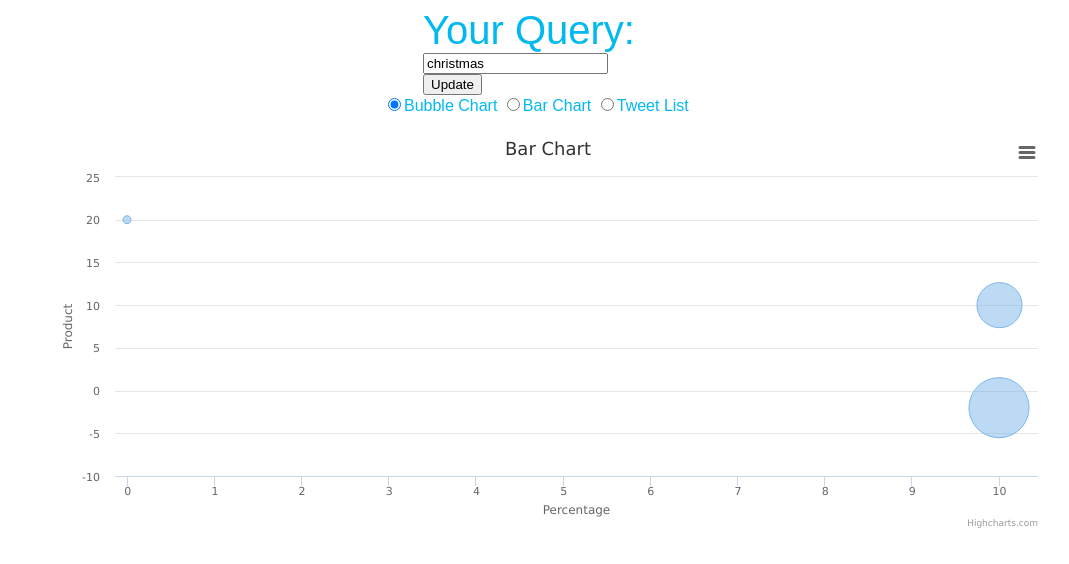
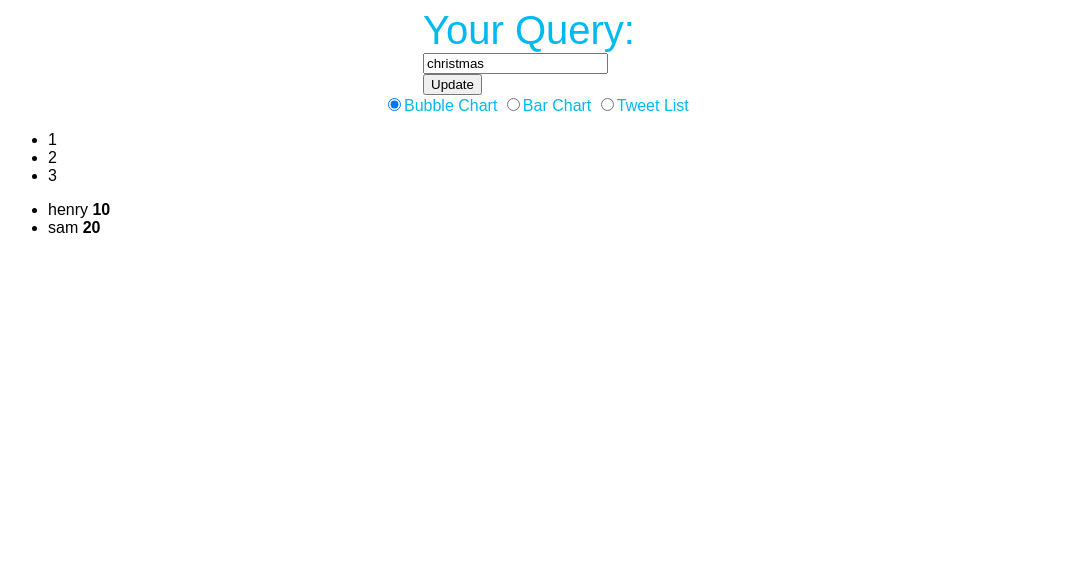
Before and after one commit to TuringLab/twitter-client, a website: page client/index.html in a window 1280 px wide. Shown: the whole page, without its empty margins (92-1161 px from the left). Drawn offline with nearby package versions, Linux system fonts and the light colour scheme.

Commit message:
Created turing list helper library

```diff
--- a/client/index.html
+++ b/client/index.html
@@ -13,6 +13,7 @@
   <!-- Import Local -->
   <script type="text/javascript" src="script.js"></script>
   <script type="text/javascript" src="turing-chart.js"></script>
+  <script type="text/javascript" src="turing-list.js"></script>
   <link rel="stylesheet" type="text/css" href="style.css">
 
 </head>
@@ -29,10 +30,8 @@
       onclick="handleRadio(this);">Bar Chart
       <input type="radio" name="radios" value="list" onclick="handleRadio(this);">Tweet List
     </div>
-    <div id="list">
-      <pre id="results"></pre>
-      <ul id="tweets"></ul>
-    </div>
+    <div id="list1"></div>
+    <div id="list2"></div>
     <div id="bar" name="Bar Chart"></div>
     <div id="bubble" name="Bubble Chart"></div>
   </div>
--- a/client/turing-chart.js
+++ b/client/turing-chart.js
@@ -81,13 +81,13 @@ function TuringBubble(handle,data){
 }
 
 $(function(){
-    var chart = new TuringBubble('#bar');
+    // var chart = new TuringBubble('#bar');
 
     // chart.data([[10,-1,1000],[5,-1,500],[10,20,1]])
 
-    chart.data([{name:'ballballs',x:10,y:-2,z:1000},{name:'medium',x:10,y:10,z:500},{name:'Christmas',x:0,y:20,z:1}]);
+    // chart.data([{name:'ballballs',x:10,y:-2,z:1000},{name:'medium',x:10,y:10,z:500},{name:'Christmas',x:0,y:20,z:1}]);
 
-    chart.axis({x:'Percentage',y:'Product'});
+    // chart.axis({x:'Percentage',y:'Product'});
 
     // chart.labels(function() {
     //     return Math.ceil(100*this.value) + '%';
--- /dev/null
+++ b/client/turing-list.js
@@ -0,0 +1,50 @@
+
+function TuringList(handle,lines,line){
+
+    this.element = $(handle);
+    this.lines = lines || [];
+    this.line = line || JSON.stringify;
+
+    this.update = (lines) => {
+        this.lines = lines;
+        this.render();
+    };
+
+    this.format = (line) => {
+        this.line = line;
+        this.render();
+    };
+
+    this.render = () => {
+        this.element.html('');
+        var list = $(document.createElement('ul'));
+        this.element.append(list);
+        this.lines.map((item) => {
+            var line = $(document.createElement('li'));
+            line.html(this.line(item));
+            list.append(line);
+        });
+    };
+
+    this.render()
+
+}
+
+$(() => {
+
+    TuringList('#list1',[1,2,3]);
+
+    var list = new TuringList('#list2',[{age:10,name:'henry'},{age:20,name:'sam'}]);
+
+    list.format((item) => `${item.name} <strong>${item.age}</strong>`);
+
+    // list.line((item) => {
+    //     var div = $(document.createElement('div'));
+    //     if (item.age > 15){
+    //         div.addClass('negative')
+    //     }
+    //     div.html(item.name)
+    //     return div;
+    // })
+
+});
```
